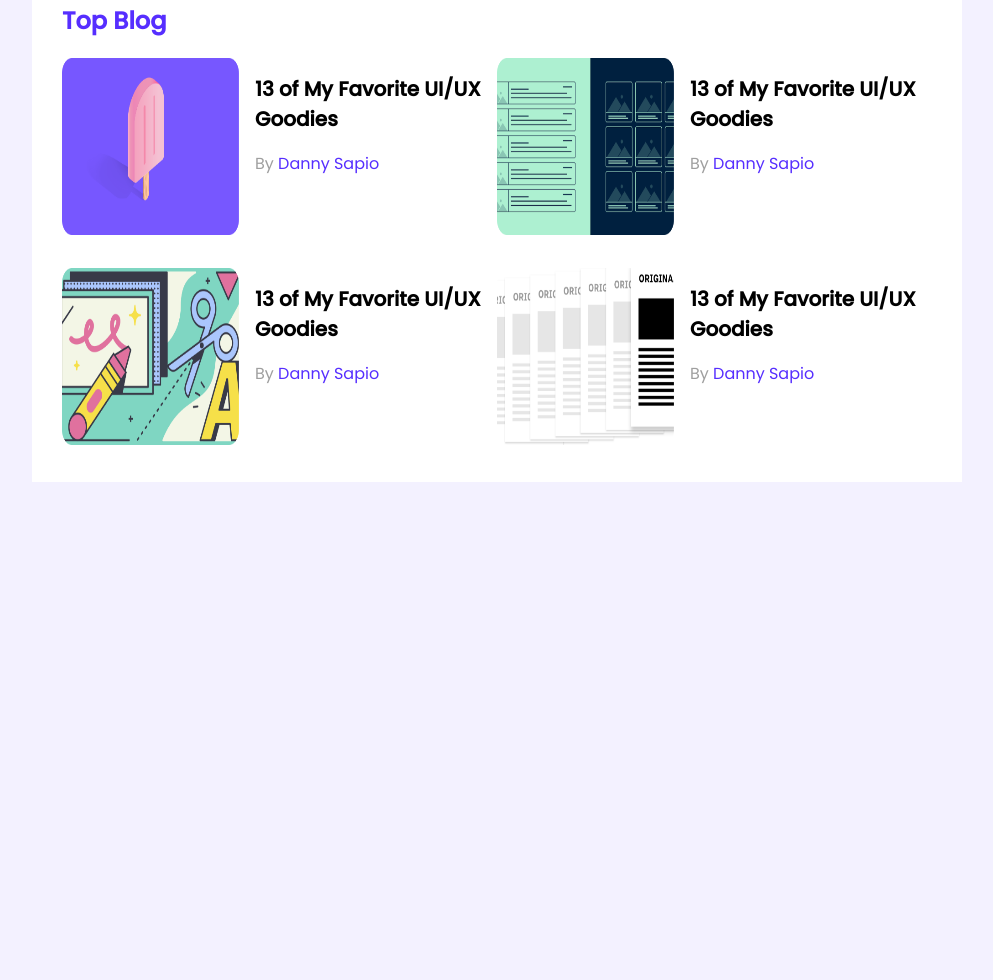
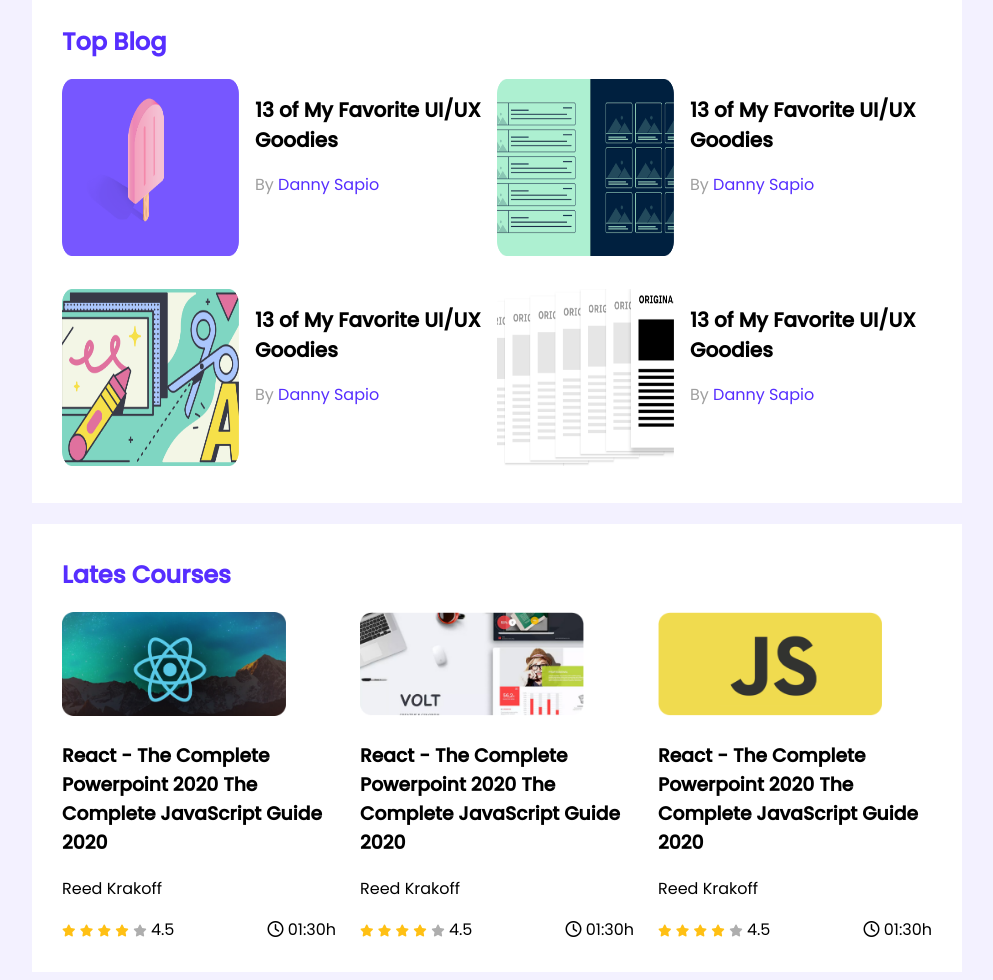
Before and after one commit to anu-anuu/using-html-css-responsive, a plain HTML site: page index.html in a window 1280 px wide. Shown: the part 315-1295 px from the top of the page, without its empty margins (143-1136 px from the left). Before the commit the page ends 805 px from the top, so only its background shows below. Drawn offline with Linux system fonts and the light colour scheme.

Commit message:
almost done

```diff
--- a/index.html
+++ b/index.html
@@ -3,6 +3,7 @@
 <head>
     <meta charset="UTF-8">
     <meta name="viewport" content="width=device-width, initial-scale=1.0">
+    <script src="https://kit.fontawesome.com/ba855fbd85.js" crossorigin="anonymous"></script>
     <title>leader board</title>
     <link rel="stylesheet" href="style.css">
 </head>
@@ -105,6 +106,106 @@
                 </div>
             </div>
         </section>
+
+
+
+        <!-- latest courses -->
+        <section class="container">
+            <h2 class="section-tittle">Lates Courses</h2>
+           <div class="courses">
+            <div class="course">
+                <div class="courses-banner">
+                    <img src="images/courses/course-1.png" alt="">
+                </div>
+                <div class="course-detail">
+                    <h3 class="course-tittle">
+                        React - The Complete Powerpoint 2020 The Complete JavaScript
+                        Guide 2020
+                    </h3>
+                    <p class="course-author">Reed Krakoff</p>
+                    <div class="course-info">
+                        <div>
+                            <i class="fa-solid fa-star filled"></i>
+                            <i class="fa-solid fa-star filled"></i>
+                            <i class="fa-solid fa-star filled"></i>
+                            <i class="fa-solid fa-star filled"></i>
+                            <i class="fa-solid fa-star empty"></i>
+                            <span>4.5</span>
+                        </div>
+
+                        <div class="course-duration">
+                            <i class="fa-regular fa-clock"></i>
+                            01:30h
+                        </div>
+                    </div>
+                </div>
+
+            </div>
+
+
+
+                <div class="course">
+                    <div class="courses-banner">
+                        <img src="images/courses/course-2.png" alt="">
+                    </div>
+                    <div class="course-detail">
+                        <h3 class="course-tittle">
+                            React - The Complete Powerpoint 2020 The Complete JavaScript
+                            Guide 2020
+                        </h3>
+                        <p class="course-author">Reed Krakoff</p>
+                        <div class="course-info">
+                            <div>
+                                <i class="fa-solid fa-star filled"></i>
+                                <i class="fa-solid fa-star filled"></i>
+                                <i class="fa-solid fa-star filled"></i>
+                                <i class="fa-solid fa-star filled"></i>
+                                <i class="fa-solid fa-star empty"></i>
+                                <span>4.5</span>
+                            </div>
+
+                            <div class="course-duration">
+                                <i class="fa-regular fa-clock"></i>
+                                01:30h
+                            </div>
+                        </div>
+                    </div>
+
+                </div>
+
+
+
+
+                    <div class="course">
+                        <div class="courses-banner">
+                            <img src="images/courses/course-3.png" alt="">
+                        </div>
+                        <div class="course-detail">
+                            <h3 class="course-tittle">
+                                React - The Complete Powerpoint 2020 The Complete JavaScript
+                                Guide 2020
+                            </h3>
+                            <p class="course-author">Reed Krakoff</p>
+                            <div class="course-info">
+                                <div>
+                                    <i class="fa-solid fa-star filled"></i>
+                                    <i class="fa-solid fa-star filled"></i>
+                                    <i class="fa-solid fa-star filled"></i>
+                                    <i class="fa-solid fa-star filled"></i>
+                                    <i class="fa-solid fa-star empty"></i>
+                                    <span>4.5</span>
+                                </div>
+
+                                <div class="course-duration">
+                                    <i class="fa-regular fa-clock"></i>
+                                    01:30h
+                                </div>
+                            </div>
+                        </div>
+
+                    </div>
+           </div>
+        </section>
     </main>
 </body>
 </html>
--- a/style.css
+++ b/style.css
@@ -7,7 +7,8 @@ body {
 
 main {
     display: flex;
-    justify-content: center;
+    flex-direction: column;
+    align-items: center;
 }
 
 
@@ -16,6 +17,7 @@ main {
     background-color: #FFFFFF;
     width: 870px;
     padding: 30px;
+    margin-top: 21px;
 }
 
 /* all players */
@@ -91,3 +93,40 @@ hr {
     grid-template-columns: repeat(2, 1fr);
     grid-row-gap: 26px;
 }
+
+/* latest courses */
+.course .courses-banner img {
+    width: 224px;
+    height: 104px;
+}
+
+.fa-star {
+    font-size: 12px;
+}
+
+.filled {
+    color: #FFC014;
+
+}
+
+.empty {
+    color: #AEAEAE;
+}
+
+.course-info {
+    display: flex;
+    align-items: center;
+    justify-content: space-between;
+}
+
+.courses {
+    display: grid;
+    grid-template-columns: repeat(3, 1fr);
+    grid-column-gap: 24px;
+}
+
+@media only screen and (max-width: 600px) {
+    .players {
+        background-color: red;
+    }
+}
```
